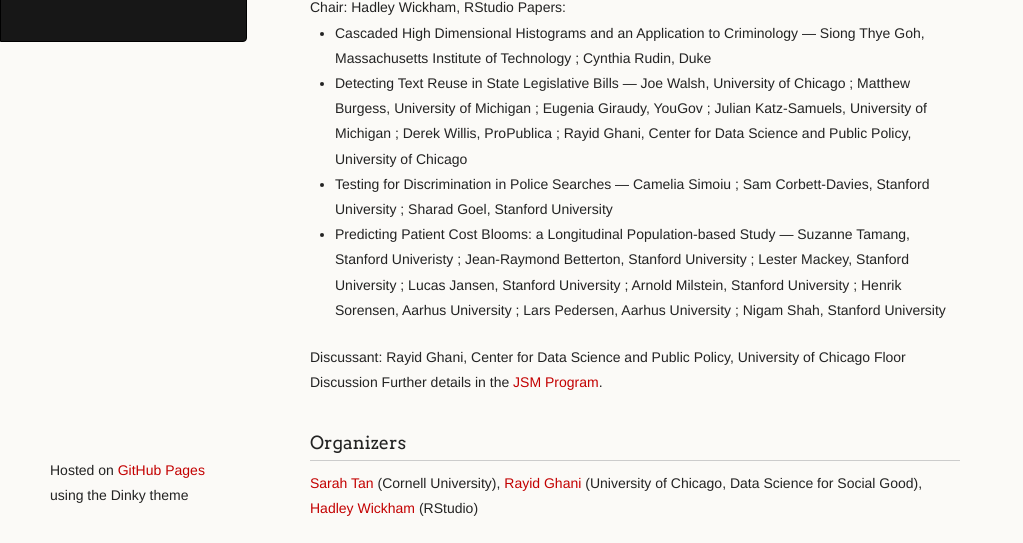
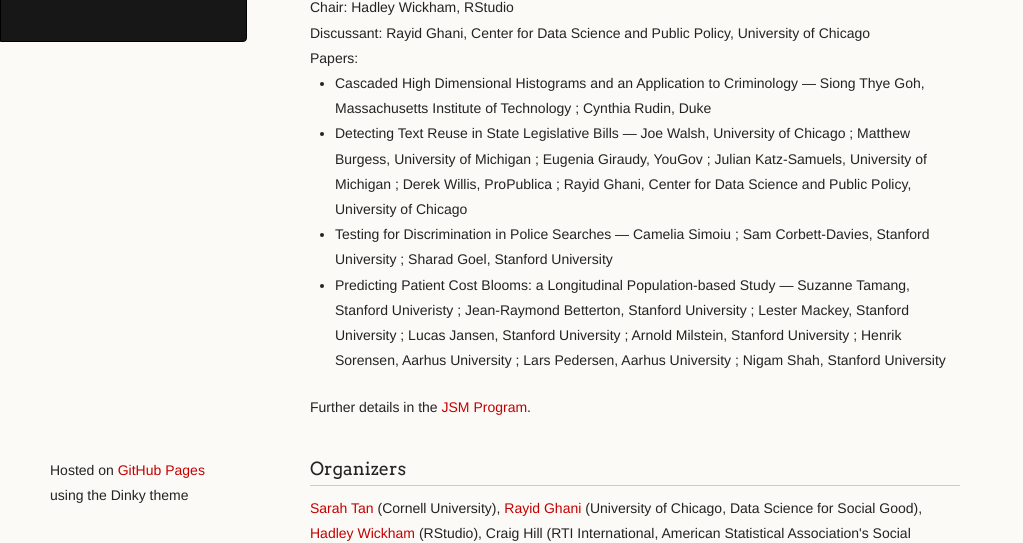
Before and after one commit to shftan/jsmsocialgood, a plain HTML site: page index.html in a window 1280 px wide. Shown: the part 260-803 px from the top of the page, without its empty margins (0-1023 px from the left). Drawn offline with Linux system fonts and the light colour scheme.

Commit message:
Update index.html

```diff
--- a/index.html
+++ b/index.html
@@ -30,7 +30,8 @@
 
 <p>The session will be held on Thursday, August 4, 2016, from 10:30am to 12:20pm. Schedule:</p>
 
-Chair: Hadley Wickham, RStudio
+Chair: Hadley Wickham, RStudio<br>
+Discussant: Rayid Ghani, Center for Data Science and Public Policy, University of Chicago<br>
 Papers:
 <ul>
 <li>Cascaded High Dimensional Histograms and an Application to Criminology — Siong Thye Goh, Massachusetts Institute of Technology ; Cynthia Rudin, Duke</li>
@@ -38,15 +39,13 @@ Papers:
 <li>Testing for Discrimination in Police Searches — Camelia Simoiu ; Sam Corbett-Davies, Stanford University ; Sharad Goel, Stanford University</li>
 <li>Predicting Patient Cost Blooms: a Longitudinal Population-based Study — Suzanne Tamang, Stanford Univeristy ; Jean-Raymond Betterton, Stanford University ; Lester Mackey, Stanford University ; Lucas Jansen, Stanford University ; Arnold Milstein, Stanford University ; Henrik Sorensen, Aarhus University ; Lars Pedersen, Aarhus University ; Nigam Shah, Stanford University</li>
 </ul>
-Discussant: Rayid Ghani, Center for Data Science and Public Policy, University of Chicago
-Floor Discussion
 
 Further details in the <a href="https://www.amstat.org/meetings/jsm/2016/onlineprogram/ActivityDetails.cfm?SessionID=212787">JSM Program</a>.
 
 <h3>
 <a id="organizers" class="anchor" href="#organizers" aria-hidden="true"><span class="octicon octicon-link"></span></a>Organizers</h3>
 
-<p><a href="http://shftan.github.io">Sarah Tan</a> (Cornell University), <a href="http://www.rayidghani.com/">Rayid Ghani</a> (University of Chicago, Data Science for Social Good), <a href="http://had.co.nz/">Hadley Wickham</a> (RStudio)</p>
+<p><a href="http://shftan.github.io">Sarah Tan</a> (Cornell University), <a href="http://www.rayidghani.com/">Rayid Ghani</a> (University of Chicago, Data Science for Social Good), <a href="http://had.co.nz/">Hadley Wickham</a> (RStudio), Craig Hill (RTI International, American Statistical Association's Social Statistics Session Program Chair)</p>
 
 <h3>
 <a id="contact-info" class="anchor" href="#contact-info" aria-hidden="true"><span class="octicon octicon-link"></span></a>Contact Info</h3>
```
